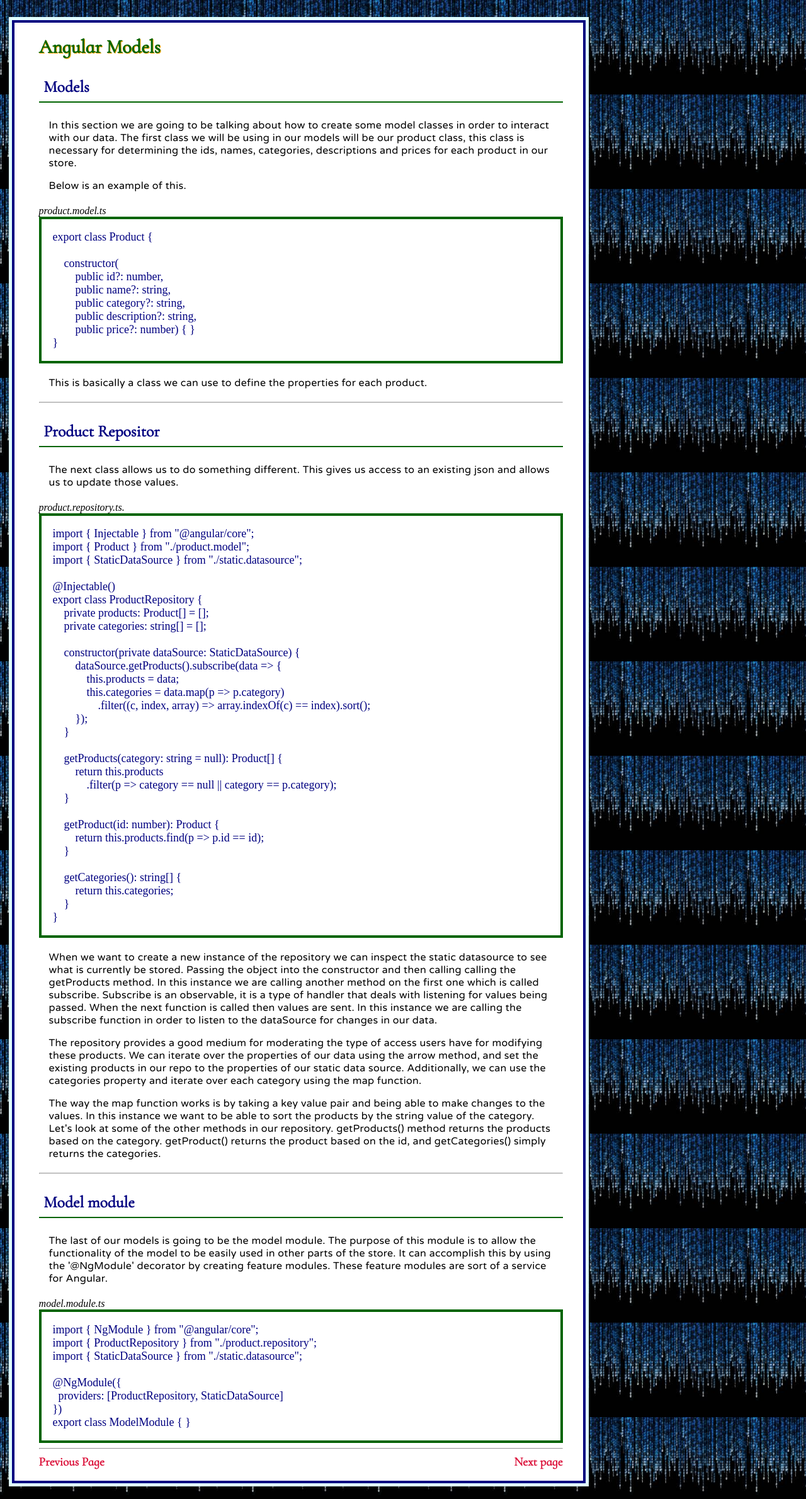
After one commit to delacrank/neverstopcoding.com, a PHP site: page /Angular_6/Angular8.html in a window 1280 px wide. The commit adds this page. Shown: the whole page at 63% size. Run offline with PHP 8.4, Linux system fonts and the light colour scheme.

Commit message:
added more to angular

```diff
--- /dev/null
+++ b/Angular_6/Angular8.html
@@ -0,0 +1,121 @@
+<!DOCTYPE html>
+<html>
+<head><meta name="viewport" content="width=device-width, initial-scale=1">
+<meta http-equiv="Content-Type" content="text/html;
+	charset=utf-8" />
+<title>Models</title>
+<link href='http://fonts.googleapis.com/css?family=Varela+Round' rel="stylesheet"><link href='http://fonts.googleapis.com/css?family=Cormorant+Infant' rel="stylesheet"><link rel="stylesheet"
+      type="text/css"
+      href="../testcss.css">
+</head>
+<body>
+
+ <!-- Header -->
+<?php include('..//Includes//header.php'); ?>
+
+<!-- Navigation2 -->
+<?php include('..//Includes//nav.php'); ?>
+
+<!-- Navigation2 -->
+<?php include('..//Includes//nav2.php'); ?>
+
+<!-- Left --><div class = "mainWrapper">
+<?php include('..//Includes//Left_Angular_6.php'); ?>
+
+<!-- Right -->
+<div id ="rightz">
+
+<h1>Angular Models</h1>
+
+<h2>Models</h2>
+
+<p>In this section we are going to be talking about how to create some model classes in order to interact with our data.
+  The first class we will be using in our models will be our product class, this class is necessary for determining the ids, names, categories, descriptions and prices for each product in our store.
+
+  <span class = "nl">Below is an example of this.</span></p>
+
+<em>product.model.ts</em>
+<pre class = "code">export class Product {
+
+    constructor(
+        public id?: number,
+        public name?: string,
+        public category?: string,
+        public description?: string,
+        public price?: number) { }
+}</pre>
+
+<p>This is basically a class we can use to define the properties for each product.</p>
+
+<hr />
+
+<h2>Product Repositor</h2>
+
+<p>The next class allows us to do something different. This gives us access to an existing json and allows us to update those values.</p>
+
+<em>product.repository.ts.</em>
+<pre class = "code">import { Injectable } from "@angular/core";
+import { Product } from "./product.model";
+import { StaticDataSource } from "./static.datasource";
+
+@Injectable()
+export class ProductRepository {
+    private products: Product[] = [];
+    private categories: string[] = [];
+
+    constructor(private dataSource: StaticDataSource) {
+        dataSource.getProducts().subscribe(data => {
+            this.products = data;
+            this.categories = data.map(p => p.category)
+                .filter((c, index, array) => array.indexOf(c) == index).sort();
+        });
+    }
+
+    getProducts(category: string = null): Product[] {
+        return this.products
+            .filter(p => category == null || category == p.category);
+    }
+
+    getProduct(id: number): Product {
+        return this.products.find(p => p.id == id);
+    }
+
+    getCategories(): string[] {
+        return this.categories;
+    }
+}</pre>
+
+<p>When we want to create a new instance of the repository we can inspect the static datasource to see what is currently be stored. Passing the object into the constructor and then calling calling the getProducts method. In this instance we are calling another method on the first one which is called subscribe. Subscribe is an observable, it is a type of handler that deals with listening for values being passed. When the next function is called then values are sent. In this instance we are calling the subscribe function in order to listen to the dataSource for changes in our data.
+
+  <span class = "nl">The repository provides a good medium for moderating the type of access users have for modifying these products. We can iterate over the properties of our data using the arrow method, and set the existing products in our repo to the properties of our static data source. Additionally, we can use the categories property and iterate over each category using the map function. </span>
+
+  <span class = "nl">The way the map function works is by taking a key value pair and being able to make changes to the values. In this instance we want to be able to sort the products by the string value of the category. Let's look at some of the other methods in our repository. getProducts() method returns the products based on the category. getProduct() returns the product based on the id, and getCategories() simply returns the categories.</span>
+
+<hr />
+
+<h2>Model module</h2>
+
+<p>The last of our models is going to be the model module. The purpose of this module is to allow the functionality of the model to be easily used in other parts of the store. It can accomplish this by using the '@NgModule' decorator by creating feature modules. These feature modules are sort of a service for Angular.</p>
+
+<em>model.module.ts</em>
+<pre class = "code">import { NgModule } from "@angular/core";
+import { ProductRepository } from "./product.repository";
+import { StaticDataSource } from "./static.datasource";
+
+@NgModule({
+  providers: [ProductRepository, StaticDataSource]
+})
+export class ModelModule { }</pre>
+
+
+<hr />
+<a href="Angular6.html">Previous Page</a>
+<span class="next"><a href="Angular8.html"> Next page</a></span>
+<br /><br />
+</div>
+
+</div><!-- Footer -->
+<?php include('..//Includes//footer.php'); ?>
+
+</body>
+</html>
--- a/Includes/Left_Angular_6.php
+++ b/Includes/Left_Angular_6.php
@@ -8,5 +8,7 @@
 <li><a href="../Angular_6/Angular4.html">Methods</a></li>
 <li><a href="../Angular_6/Angular5.html">Component &amp; Template</a></li>
 <li><a href="../Angular_6/Angular6.html">Sports App</a></li>
+<li><a href="../Angular_6/Angular7.html">Components</a></li>
+<li><a href="../Angular_6/Angular8.html">Models</a></li>
     </ul></li></ul>
 </div>
```
Also changed, not shown: Angular_6/Angular6.html (+13 -0 lines), Angular_6/Angular7.html (added, +99 -0 lines).
